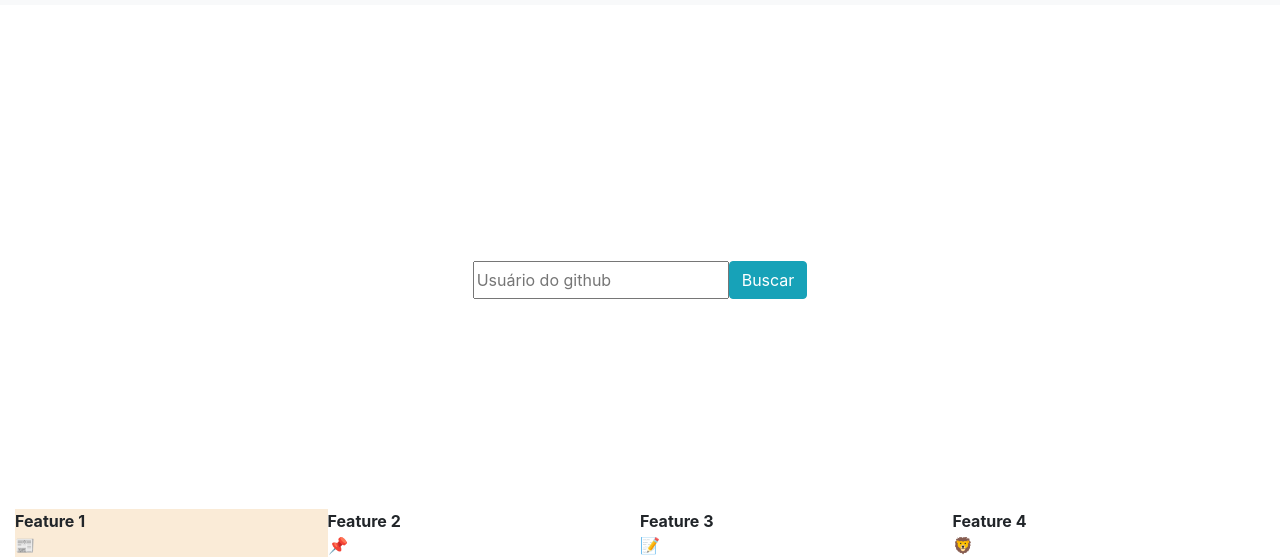
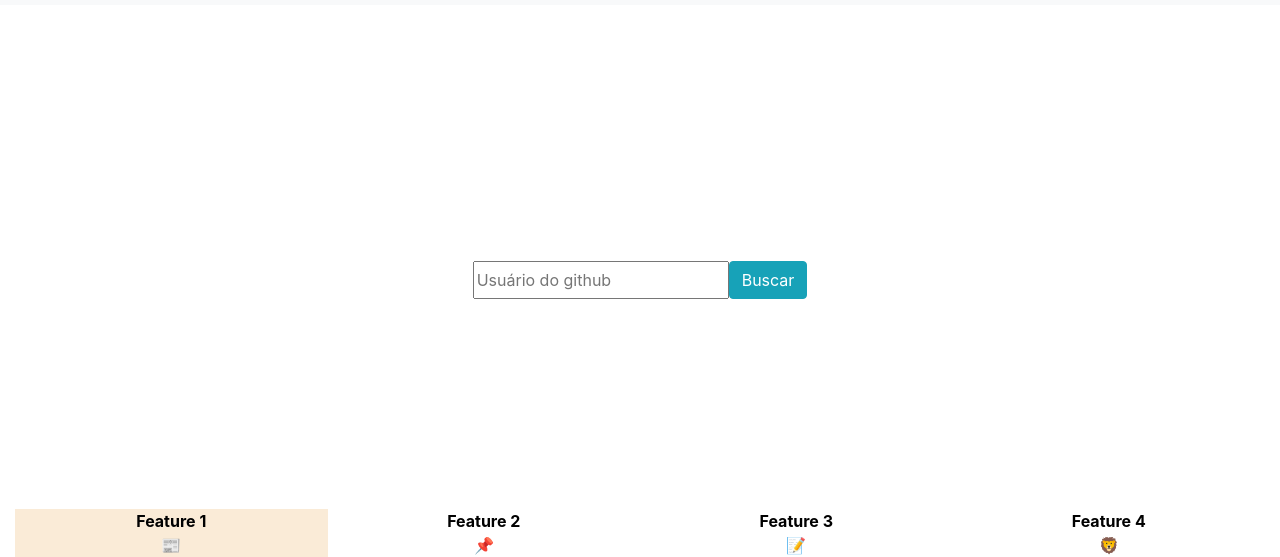
Before and after one commit to vitor-lupinetti/N2-LP3, a website: page www/projeto1.html in a window 1280 px wide. Shown: the part 243-800 px from the top of the page. Drawn offline with nearby package versions, Linux system fonts and the light colour scheme.

Commit message:
Correção menu inferior

```diff
--- a/www/css/index.css
+++ b/www/css/index.css
@@ -1,3 +1,7 @@
+.main-container {
+    padding-bottom: 50px;
+}
+
 .rodape-container{
     position: fixed;
     bottom: 0;
@@ -7,8 +11,11 @@
     display: flex;
 }
 
-.rodape div{
+.rodape a{
+    color: black;
     padding:0;
+    text-align: center;
+    text-decoration: none;
 }
 
 .selected{
--- a/www/projeto1.html
+++ b/www/projeto1.html
@@ -60,20 +60,32 @@
       <button onclick="callApi()" class="btn btn-info">Buscar</button>
     </div>
 
-    <nav class="rodape-container col-md-12">
+    <nav class="rodape-container col">
       <div class="rodape">
-        <div onclick='window.location="projeto1.html"' class="col-md-3 selected"><b>Feature 1<br><span
-              class="icon-font">&#x1f4f0;</span></b>
-        </div>
-        <div onclick='window.location="projeto2.html"' class="col-md-3"><b>Feature 2<br><span
-              class="icon-font">&#x1f4cc;</span></b>
-        </div>
-        <div onclick='window.location="projeto3.html"' class="col-md-3"><b>Feature 3<br><span
-              class="icon-font">&#x1F4DD;</span></b>
-        </div>
-        <div onclick='window.location="projeto4.html"' class="col-md-3"><b>Feature 4<br><span
-              class="icon-font">&#x1F981;</span></b>
-        </div>
+        <a href='projeto1.html' class="col selected">
+          <strong>
+            Feature 1<br>
+            <span class="icon-font">&#x1f4f0;</span>
+          </strong>
+        </a>
+        <a href='projeto2.html' class="col">
+          <strong>
+            Feature 2<br>
+            <span class="icon-font">&#x1f4cc;</span>
+          </strong>
+        </a>
+        <a href='projeto3.html' class="col">
+          <strong>
+            Feature 3<br>
+            <span class="icon-font">&#x1F4DD;</span>
+          </strong>
+        </a>
+        <a href='projeto4.html' class="col">
+          <strong>
+            Feature 4<br>
+            <span class="icon-font">&#x1F981;</span>
+          </strong>
+        </a>
       </div>
     </nav>
 
```
Also changed, not shown: www/projeto2.html (+26 -10 lines), www/projeto3.html (+26 -10 lines), www/projeto4.html (+27 -10 lines).
